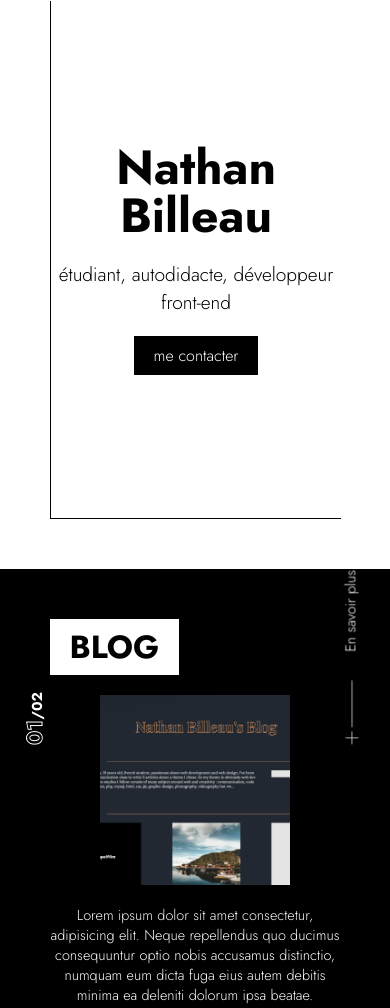
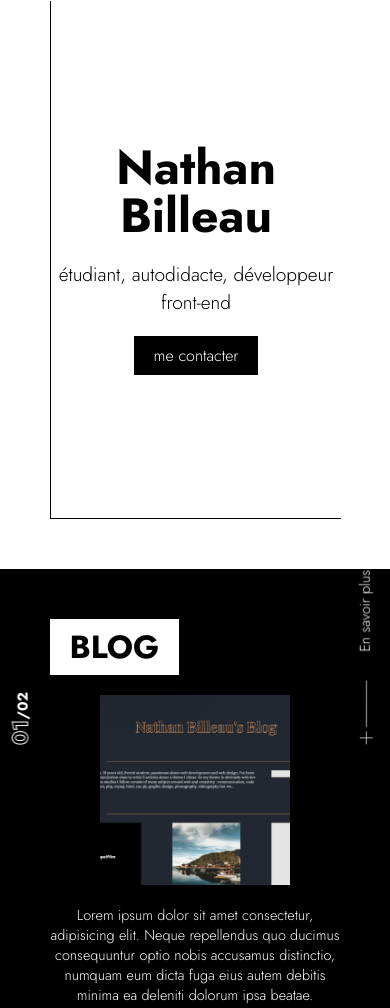
Before and after one commit to NathanBilleau/nathanbilleau, a Gatsby site: page / in a window 390 px wide. Shown: the part 49-1057 px from the top of the page. Built offline with nearby package versions, Linux system fonts and the light colour scheme; Gatsby itself is replaced by a stand-in of ours.

Commit message:
readMore and pagination transation

```diff
--- a/src/styles/index.scss
+++ b/src/styles/index.scss
@@ -202,13 +202,13 @@ $border: 100px;
 
         .pagination {
             transform-origin: 0 100%;
-            transform: rotate(-90deg);
+            transform: rotate(-90deg) translateY(-1em);
         }
 
         .readMore {
             right: $border;
             transform-origin: 100% 100%;
-            transform: rotate(-90deg) translate(100%, 100%);
+            transform: rotate(-90deg) translate(100%, calc(100% + 1em));
 
         }
 
```
